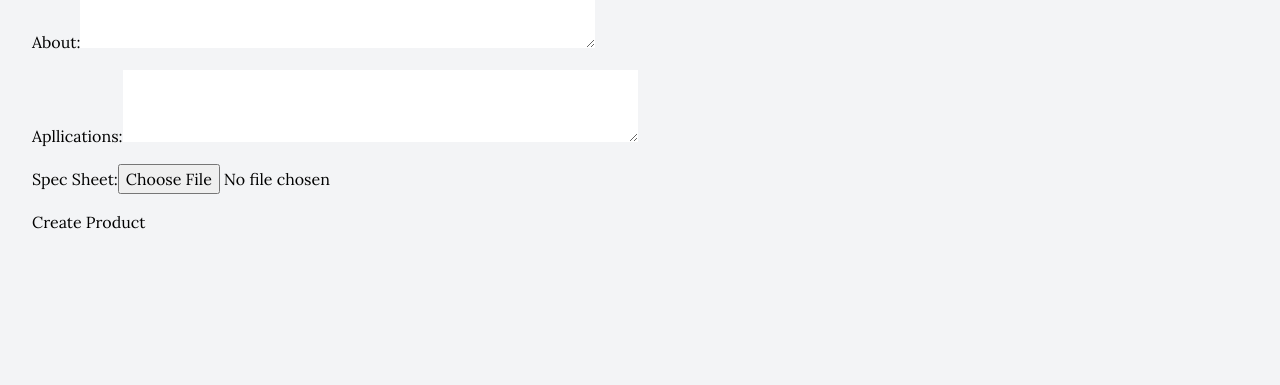
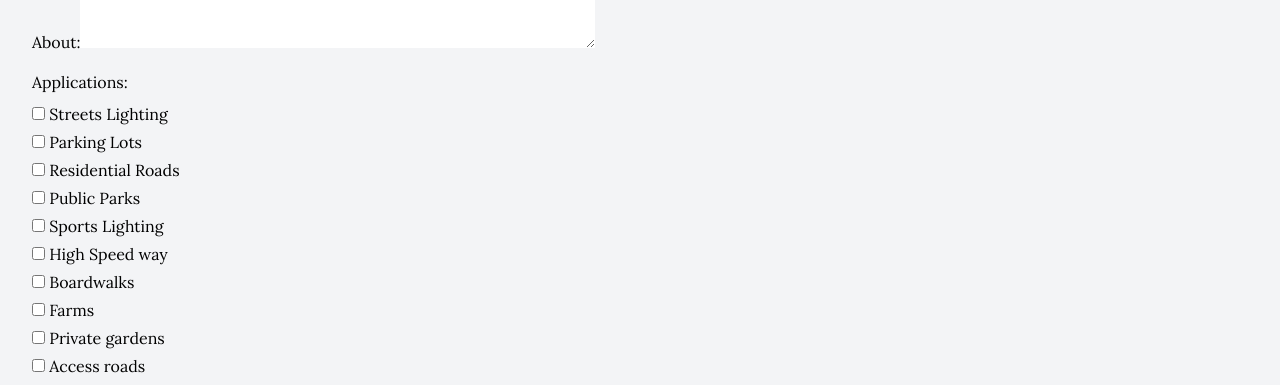
Before and after one commit to YanivRabin/SolarPath, a Next.js app in the folder client/: page /uploadProduct in a window 1280 px wide. Shown: the part 564-949 px from the top of the page. Before the commit the page ends 830 px from the top, so only its background shows below. Built offline with nearby package versions, Linux system fonts and the light colour scheme.

Commit message:
change the applications to check boxt and show it as list

```diff
--- a/client/src/app/products/[category]/[id]/page.tsx
+++ b/client/src/app/products/[category]/[id]/page.tsx
@@ -19,15 +19,15 @@ export default function SingleProduct() {
     image: string;
     name: string;
   } | null>(null);
+  const [applications, setApplications] = useState<string[]>([]);
 
   useEffect(() => {
     const fetchProduct = async () => {
       try {
-        console.log("fetching product");
-
         const response = await axios.get(baseURL + `/${id}`);
         setProduct(response.data);
         setSelectedColor(response.data.colors[0]);
+        setApplications(response.data.additionalInfo[1].value);
       } catch (err: any) {
         setError(err.message);
       } finally {
@@ -71,7 +71,20 @@ export default function SingleProduct() {
                       <td className="py-3 px-4 font-medium text-subtitle">
                         {info.label}
                       </td>
-                      {info.label === "Spec Sheet" ? (
+                      {info.label === "About" && (
+                        <td className="py-3 px-4">{info.value}</td>
+                      )}
+                      {info.label === "Apllications" &&
+                        applications.length > 0 && (
+                          <td className="py-3 px-4">
+                            <ul className="list-disc list-inside">
+                              {applications.map((app, index) => (
+                                <li key={index}>{app}</li>
+                              ))}
+                            </ul>
+                          </td>
+                        )}
+                      {info.label === "Spec Sheet" && (
                         <td className="py-3 px-4">
                           <a
                             href={info.link}
@@ -80,8 +93,6 @@ export default function SingleProduct() {
                             {info.value}
                           </a>
                         </td>
-                      ) : (
-                        <td className="py-3 px-4">{info.value}</td>
                       )}
                     </tr>
                   ))}
--- a/client/src/app/uploadProduct/page.tsx
+++ b/client/src/app/uploadProduct/page.tsx
@@ -4,6 +4,20 @@ import { useState } from "react";
 import axios from "axios";
 
 const baseURL = "http://localhost:3001/api/products";
+const applicationOptions = [
+  "Streets Lighting",
+  "Parking Lots",
+  "Residential Roads",
+  "Public Parks",
+  "Sports Lighting",
+  "High Speed way",
+  "Boardwalks",
+  "Farms",
+  "Private gardens",
+  "Access roads",
+  "Walking paths",
+];
+
 
 export default function UploadProduct() {
   // Product details
@@ -20,8 +34,7 @@ export default function UploadProduct() {
 
   // Additional info fields
   const [about, setAbout] = useState("");
-  const [applications, setApplications] = useState("");
-  //   const [specSheet, setSpecSheet] = useState("Download Here");
+  const [selectedApplications, setSelectedApplications] = useState<string[]>([]);
   const [specSheetLink, setSpecSheetLink] = useState(null);
 
   // To show the response from the backend
@@ -38,6 +51,16 @@ export default function UploadProduct() {
     { code: "#ACACAC", name: "Silver" },
     { code: "#7F7F7F", name: "Grey" },
   ];
+
+  const handleCheckboxChange = (option: string) => {
+    if (selectedApplications.includes(option)) {
+      // Uncheck: remove the option
+      setSelectedApplications((prev) => prev.filter((item) => item !== option));
+    } else {
+      // Check: add the option
+      setSelectedApplications((prev) => [...prev, option]);
+    }
+  };
 
   const handleSubmit = async (e: any) => {
     e.preventDefault();
@@ -66,7 +89,7 @@ export default function UploadProduct() {
     // Append additional info as JSON string
     const additionalInfo = [
       { label: "About", value: about },
-      { label: "Apllications", value: applications },
+      { label: "Apllications", value: selectedApplications },
       { label: "Spec Sheet", value: "Donwload Here", link: specSheetLink },
     ];
     formData.append("additionalInfo", JSON.stringify(additionalInfo));
@@ -198,16 +221,22 @@ export default function UploadProduct() {
           </label>
         </div>
         <div style={{ marginBottom: "1rem" }}>
-          <label>
-            Apllications:
-            <textarea
-              value={applications}
-              onChange={(e) => setApplications(e.target.value)}
-              rows={3}
-              cols={50}
-              required
-            />
+          <label style={{ display: "block", marginBottom: "0.5rem" }}>
+            Applications:
           </label>
+          {applicationOptions.map((option) => (
+            <div key={option} style={{ marginBottom: "0.25rem" }}>
+              <label>
+                <input
+                  type="checkbox"
+                  value={option}
+                  checked={selectedApplications.includes(option)}
+                  onChange={() => handleCheckboxChange(option)}
+                />{" "}
+                {option}
+              </label>
+            </div>
+          ))}
         </div>
         <div style={{ marginBottom: "1rem" }}>
           <label>
```
